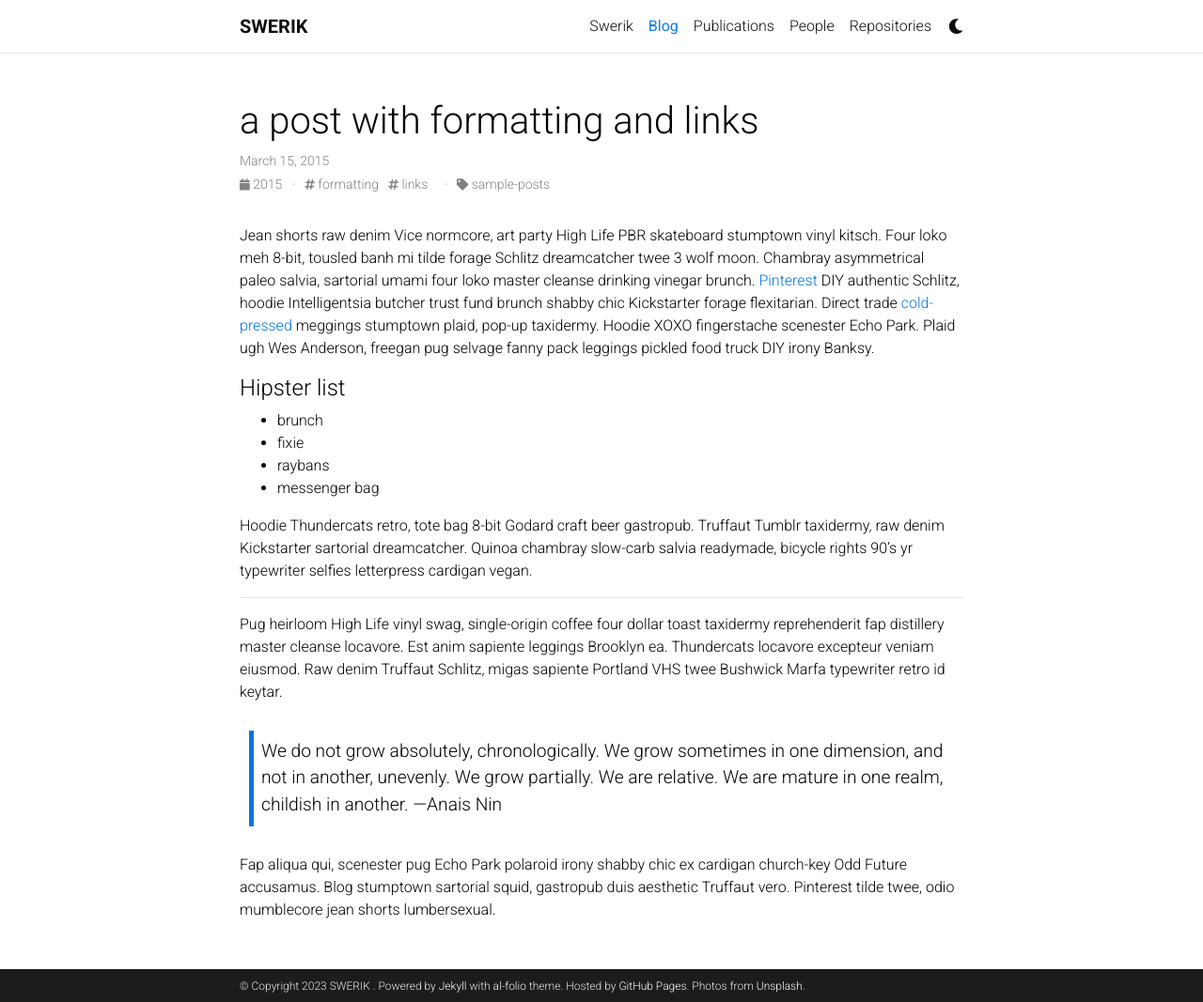
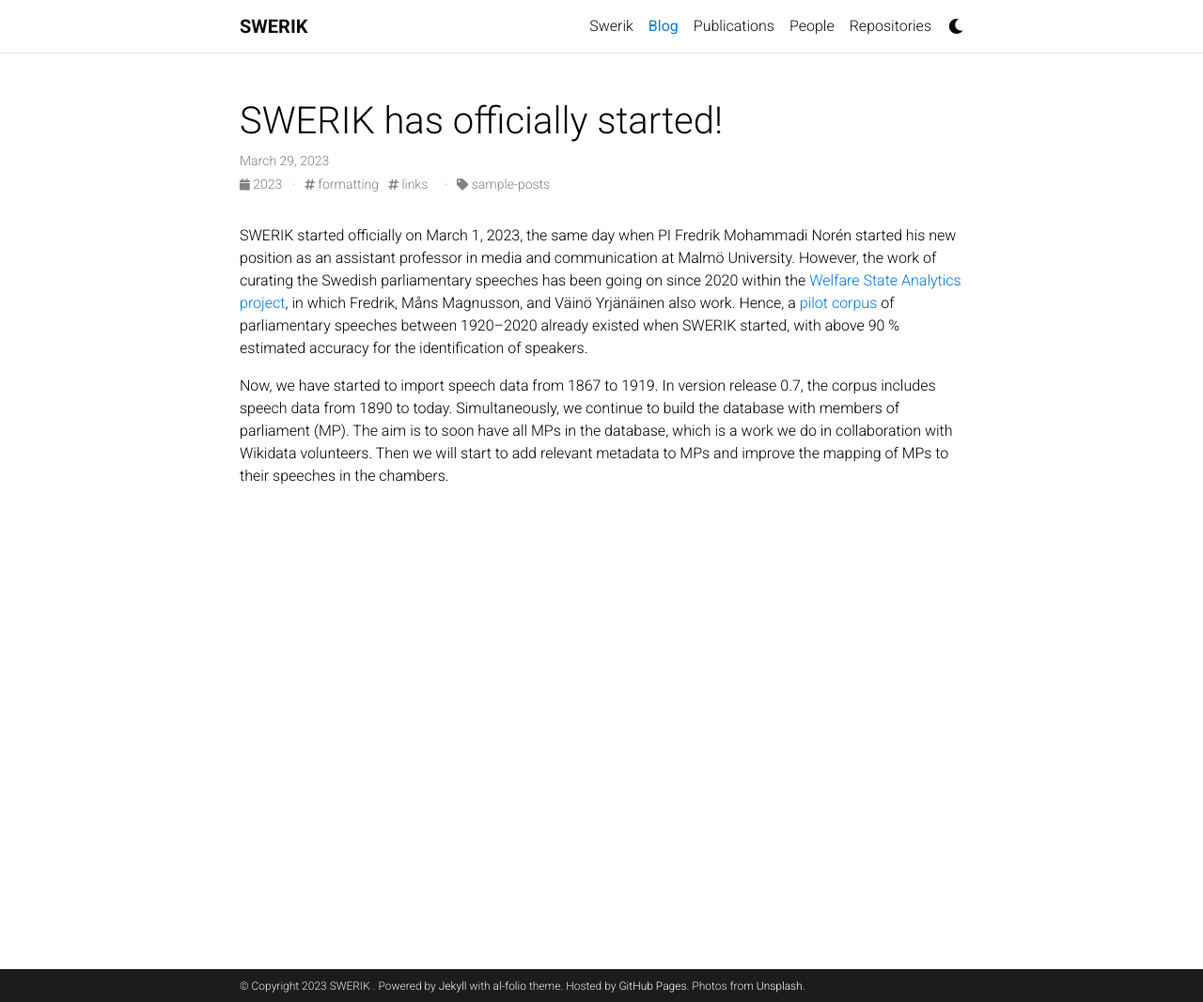
Before and after one commit to swerik-project/website, a Jekyll site: the page built from _posts/2015-03-15-formatting-and-links.md, in a window 1280 px wide and 1067 px high. Shown: the whole window at 94% size. Built offline with Jekyll 4.4.1, drawn with Linux system fonts in a browser that asks for light colours; comment, search, counter and statistics services are not loaded; a style sheet for code colours, icons or effects is not loaded.

Commit message:
feat: new blog post

```diff
--- a/_posts/2015-03-15-formatting-and-links.md
+++ b/_posts/2015-03-15-formatting-and-links.md
@@ -1,30 +1,12 @@
 ---
 layout: post
-title:  a post with formatting and links
-date:   2015-03-15 16:40:16
-description: march & april, looking forward to summer
+title: SWERIK has officially started!
+date:   2023-03-29 19:44:16
+description: project starting up
 tags: formatting links
 categories: sample-posts
 ---
-Jean shorts raw denim Vice normcore, art party High Life PBR skateboard stumptown vinyl kitsch. Four loko meh 8-bit, tousled banh mi tilde forage Schlitz dreamcatcher twee 3 wolf moon. Chambray asymmetrical paleo salvia, sartorial umami four loko master cleanse drinking vinegar brunch. <a href="https://www.pinterest.com">Pinterest</a> DIY authentic Schlitz, hoodie Intelligentsia butcher trust fund brunch shabby chic Kickstarter forage flexitarian. Direct trade <a href="https://en.wikipedia.org/wiki/Cold-pressed_juice">cold-pressed</a> meggings stumptown plaid, pop-up taxidermy. Hoodie XOXO fingerstache scenester Echo Park. Plaid ugh Wes Anderson, freegan pug selvage fanny pack leggings pickled food truck DIY irony Banksy.
 
-#### Hipster list
-<ul>
-    <li>brunch</li>
-    <li>fixie</li>
-    <li>raybans</li>
-    <li>messenger bag</li>
-</ul>
+SWERIK started officially on March 1, 2023, the same day when PI Fredrik Mohammadi Norén started his new position as an assistant professor in media and communication at Malmö University. However, the work of curating the Swedish parliamentary speeches has been going on since 2020 within the [Welfare State Analytics project](https://www.westac.se/en/), in which Fredrik, Måns Magnusson, and Väinö Yrjänäinen also work. Hence, a [pilot corpus](https://github.com/welfare-state-analytics/riksdagen-corpus) of parliamentary speeches between 1920–2020 already existed when SWERIK started, with above 90 % estimated accuracy for the identification of speakers.
 
-Hoodie Thundercats retro, tote bag 8-bit Godard craft beer gastropub. Truffaut Tumblr taxidermy, raw denim Kickstarter sartorial dreamcatcher. Quinoa chambray slow-carb salvia readymade, bicycle rights 90's yr typewriter selfies letterpress cardigan vegan.
-
-<hr>
-
-Pug heirloom High Life vinyl swag, single-origin coffee four dollar toast taxidermy reprehenderit fap distillery master cleanse locavore. Est anim sapiente leggings Brooklyn ea. Thundercats locavore excepteur veniam eiusmod. Raw denim Truffaut Schlitz, migas sapiente Portland VHS twee Bushwick Marfa typewriter retro id keytar.
-
-<blockquote>
-    We do not grow absolutely, chronologically. We grow sometimes in one dimension, and not in another, unevenly. We grow partially. We are relative. We are mature in one realm, childish in another.
-    —Anais Nin
-</blockquote>
-
-Fap aliqua qui, scenester pug Echo Park polaroid irony shabby chic ex cardigan church-key Odd Future accusamus. Blog stumptown sartorial squid, gastropub duis aesthetic Truffaut vero. Pinterest tilde twee, odio mumblecore jean shorts lumbersexual.
+Now, we have started to import speech data from 1867 to 1919. In version release 0.7, the corpus includes speech data from 1890 to today. Simultaneously, we continue to build the database with members of parliament (MP). The aim is to soon have all MPs in the database, which is a work we do in collaboration with Wikidata volunteers. Then we will start to add relevant metadata to MPs and improve the mapping of MPs to their speeches in the chambers.
```
